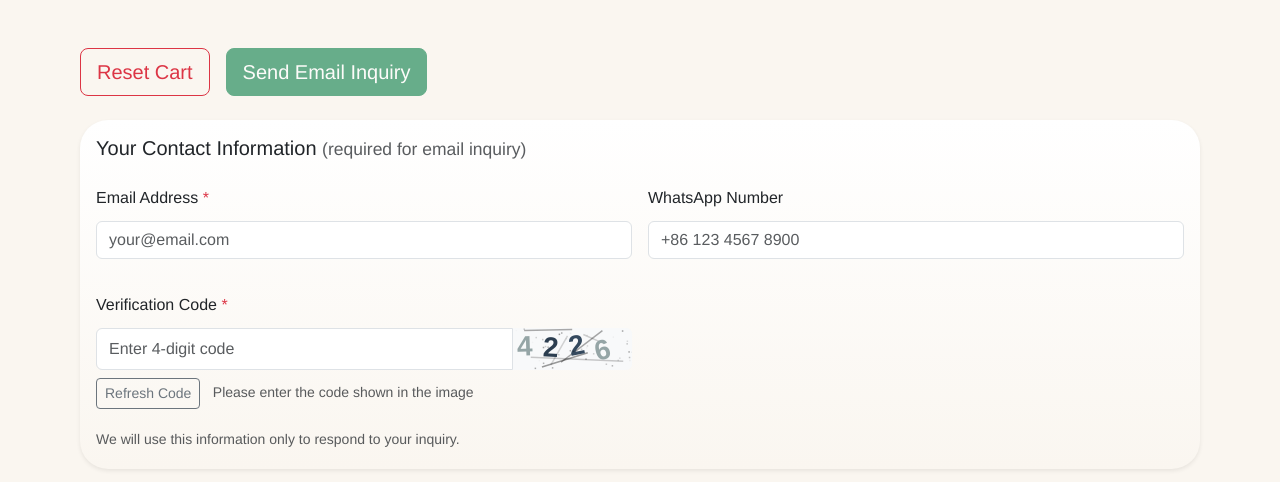
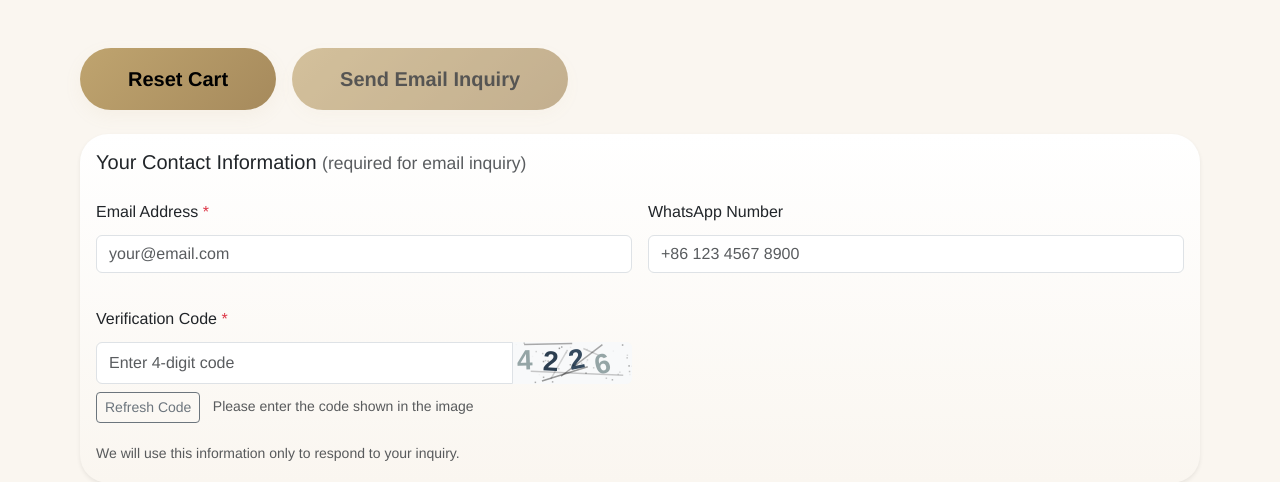
Before and after one commit to edouardlicn123/Hotel-furniture-company-site-v2, a Flask app: page /cart in a window 1280 px wide. Shown: the part 340-822 px from the top of the page. Run offline with Flask 3, Linux system fonts and the light colour scheme; some libraries are stand-ins or nearby versions.

Commit message:
theme fixes

```diff
--- a/app/templates/cart.html
+++ b/app/templates/cart.html
@@ -47,8 +47,8 @@
         {% endif %}
 
         <!-- 全模式按钮 -->
-        <button id="reset-btn" class="btn btn-outline-danger btn-lg operation-btn">Reset Cart</button>
-        <button id="send-email-btn" class="btn btn-success btn-lg operation-btn" disabled>
+        <button id="reset-btn" class="btn btn-primary btn-lg w-20">Reset Cart</button>
+        <button id="send-email-btn" class="btn btn-primary btn-lg w-20" disabled>
             <span class="spinner-border spinner-border-sm d-none me-2" role="status"></span>
             Send Email Inquiry
         </button>
--- a/app/templates/contact.html
+++ b/app/templates/contact.html
@@ -137,7 +137,7 @@
                 </div>
 
                 <div class="mt-4">
-                    <button type="submit" id="send-contact-btn" class="btn btn-success btn-lg">
+                    <button type="submit" id="send-contact-btn" class="btn btn-primary btn-lg w-50">
                         <span class="spinner-border spinner-border-sm d-none me-2" role="status"></span>
                         Send Message
                     </button>
```
